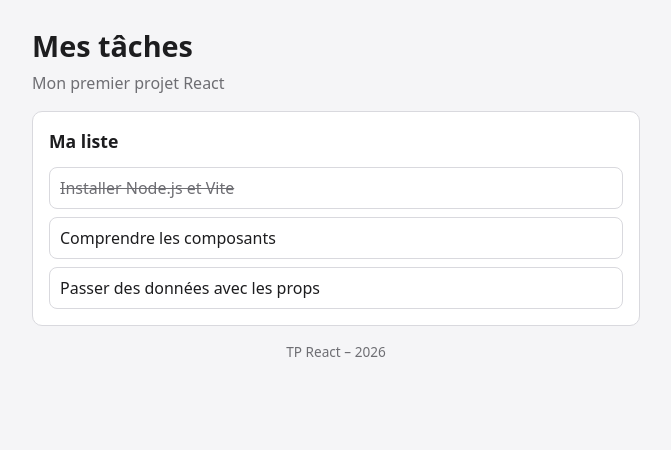
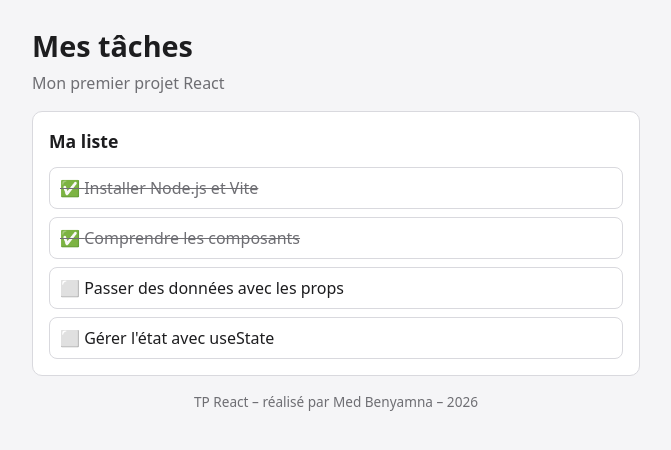
Before and after one commit to iamsernine/web-tp, a React (Vite) app in the folder mes-taches/: page / in a window 1280 px wide. Shown: the top 450 px of the page, without its empty margins (304-975 px from the left). Built offline with nearby package versions, Linux system fonts and the light colour scheme.

Commit message:
Étape 2 : props, children et listes

```diff
--- a/mes-taches/src/App.jsx
+++ b/mes-taches/src/App.jsx
@@ -1,5 +1,12 @@
 import Entete from './components/Entete.jsx'
+import Pied from './components/Pied.jsx'
+import Carte from './components/Carte.jsx'
 import ListeTaches from './components/ListeTaches.jsx'
-import Pied from './components/Pied.jsx'
-function App() { return <div className="app"><Entete /><section className="carte"><h2>Ma liste</h2><ListeTaches /></section><Pied /></div> }
+const TACHES_INITIALES = [
+  { id: 1, titre: 'Installer Node.js et Vite', terminee: true },
+  { id: 2, titre: 'Comprendre les composants', terminee: true },
+  { id: 3, titre: 'Passer des données avec les props', terminee: false },
+  { id: 4, titre: "Gérer l'état avec useState", terminee: false },
+]
+function App() { return <div className="app"><Entete titre="Mes tâches" sousTitre="Mon premier projet React" /><Carte titre="Ma liste"><ListeTaches taches={TACHES_INITIALES} /></Carte><Pied auteur="Med Benyamna" /></div> }
 export default App
--- /dev/null
+++ b/mes-taches/src/components/Carte.jsx
@@ -0,0 +1,4 @@
+function Carte({ titre, children }) {
+  return <section className="carte"><h2>{titre}</h2>{children}</section>
+}
+export default Carte
--- a/mes-taches/src/components/Entete.jsx
+++ b/mes-taches/src/components/Entete.jsx
@@ -1,2 +1,4 @@
-function Entete() { return <header className="entete"><h1>Mes tâches</h1><p>Mon premier projet React</p></header> }
+function Entete({ titre, sousTitre }) {
+  return <header className="entete"><h1>{titre}</h1><p>{sousTitre}</p></header>
+}
 export default Entete
--- a/mes-taches/src/components/ListeTaches.jsx
+++ b/mes-taches/src/components/ListeTaches.jsx
@@ -1,2 +1,3 @@
-function ListeTaches() { return <ul className="liste-taches"><li className="tache terminee"><span className="titre">Installer Node.js et Vite</span></li><li className="tache"><span className="titre">Comprendre les composants</span></li><li className="tache"><span className="titre">Passer des données avec les props</span></li></ul> }
+import Tache from './Tache.jsx'
+function ListeTaches({ taches }) { if (!taches.length) return <p className="vide">Aucune tâche à afficher.</p>; return <ul className="liste-taches">{taches.map(tache => <Tache key={tache.id} titre={tache.titre} terminee={tache.terminee} />)}</ul> }
 export default ListeTaches
--- a/mes-taches/src/components/Pied.jsx
+++ b/mes-taches/src/components/Pied.jsx
@@ -1,3 +1,5 @@
 const ANNEE = new Date().getFullYear()
-function Pied() { return <footer className="pied">TP React – {ANNEE}</footer> }
+function Pied({ auteur }) {
+  return <footer className="pied">TP React – réalisé par {auteur} – {ANNEE}</footer>
+}
 export default Pied
--- /dev/null
+++ b/mes-taches/src/components/Tache.jsx
@@ -0,0 +1,2 @@
+function Tache({ titre, terminee }) { return <li className={terminee ? 'tache terminee' : 'tache'}><span className="titre">{terminee ? '✅' : '⬜'} {titre}</span></li> }
+export default Tache
```
